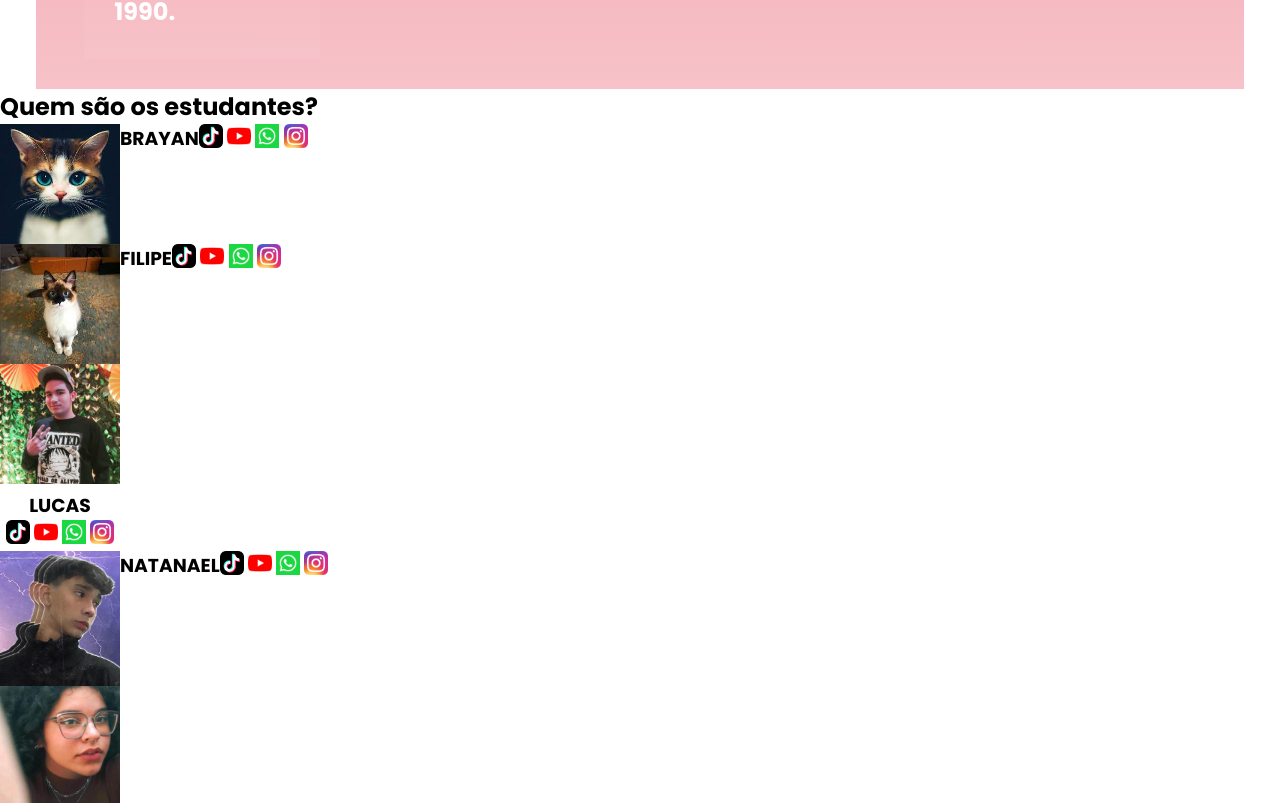
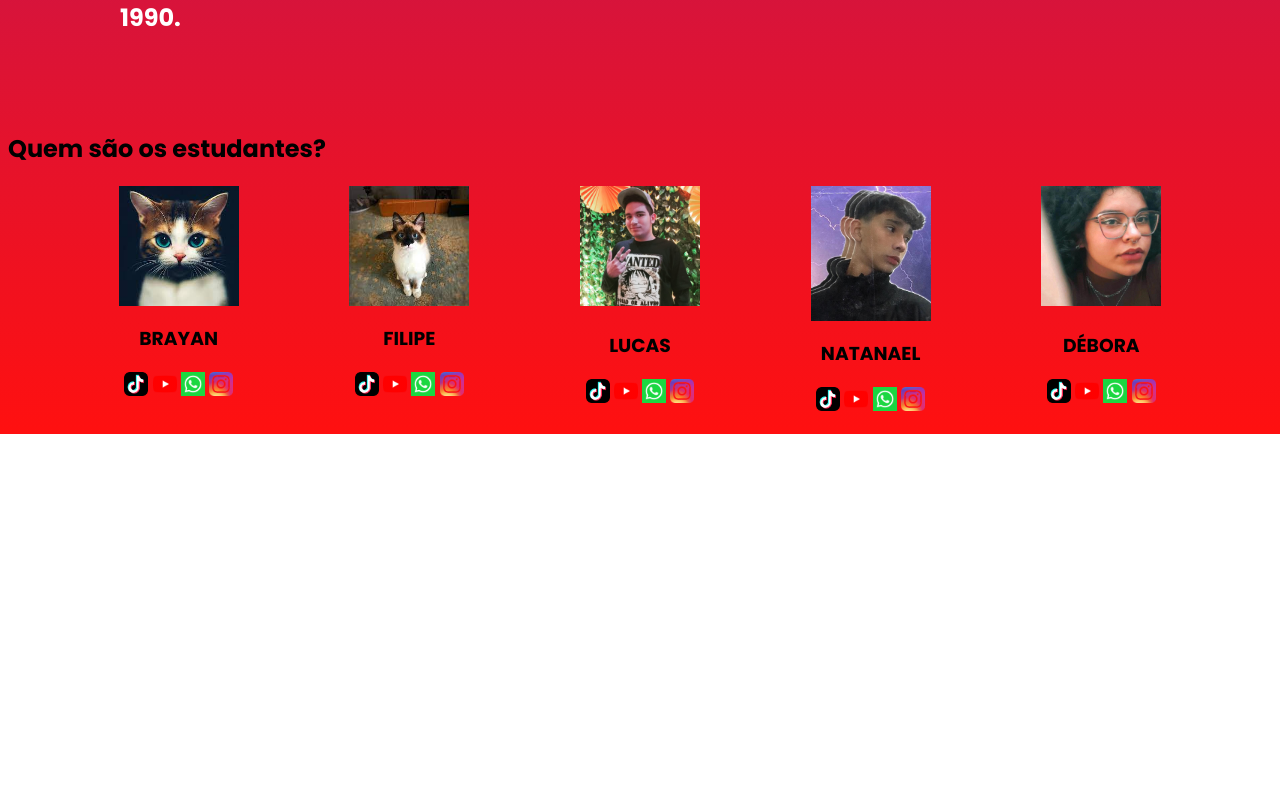
Before and after one commit to bibirodrigues/site-escola, a plain HTML site: page index.html in a window 1280 px wide. Shown: the part 1997-2800 px from the top of the page. After the commit the page ends 2431 px from the top, so only its background shows below. Drawn offline with Linux system fonts and the light colour scheme.

Commit message:
Update style.css

```diff
--- a/style.css
+++ b/style.css
@@ -1,7 +1,12 @@
-*{
+{
     margin: 0;
     padding: 0;
 
+}
+
+body{
+
+    background-image: linear-gradient( rgb(33, 36, 255), rgb(255, 16, 16));
 }
 
 .cabeçalho {
@@ -28,7 +33,6 @@
     margin: 0 36px;
 }
 .escola{
-    background-image: linear-gradient( rgb(209, 36, 36), rgb(247, 194, 201));
     color:white;
     display: flex;
     justify-content: center;
@@ -68,12 +72,17 @@ body{
 
 .estudante {
     display:flex;
-    flex-direction: column;
+    flex-direction: row;
+    width: 100%;
+    height: 15em;
+    justify-content: space-evenly;
+
 }
 
 .estudante>div {
     display:flex;
-    flex-direction: row;
+    width: fit-content;
+    flex-direction: column;
 }
 .est{
     display: flex;
```
